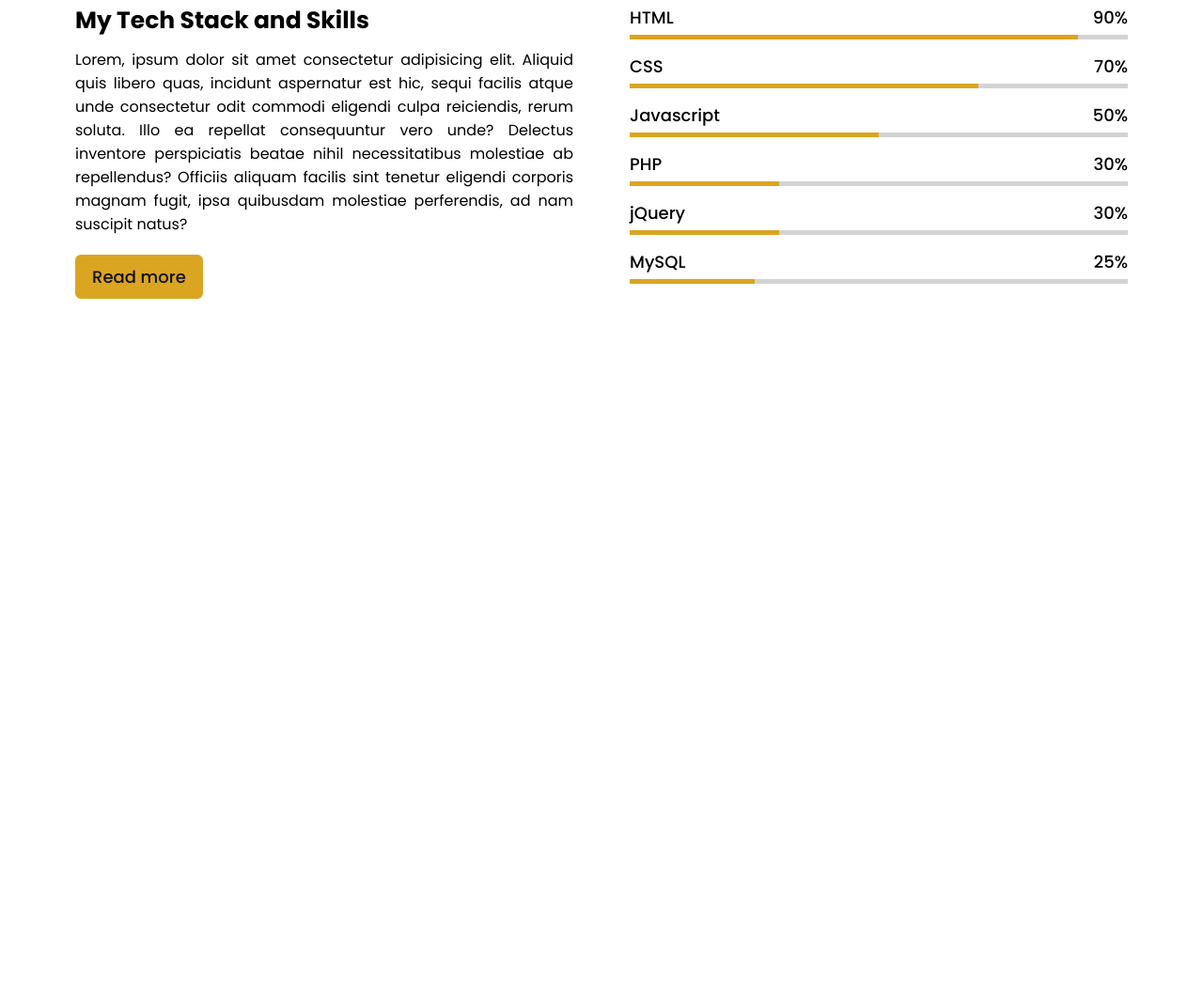
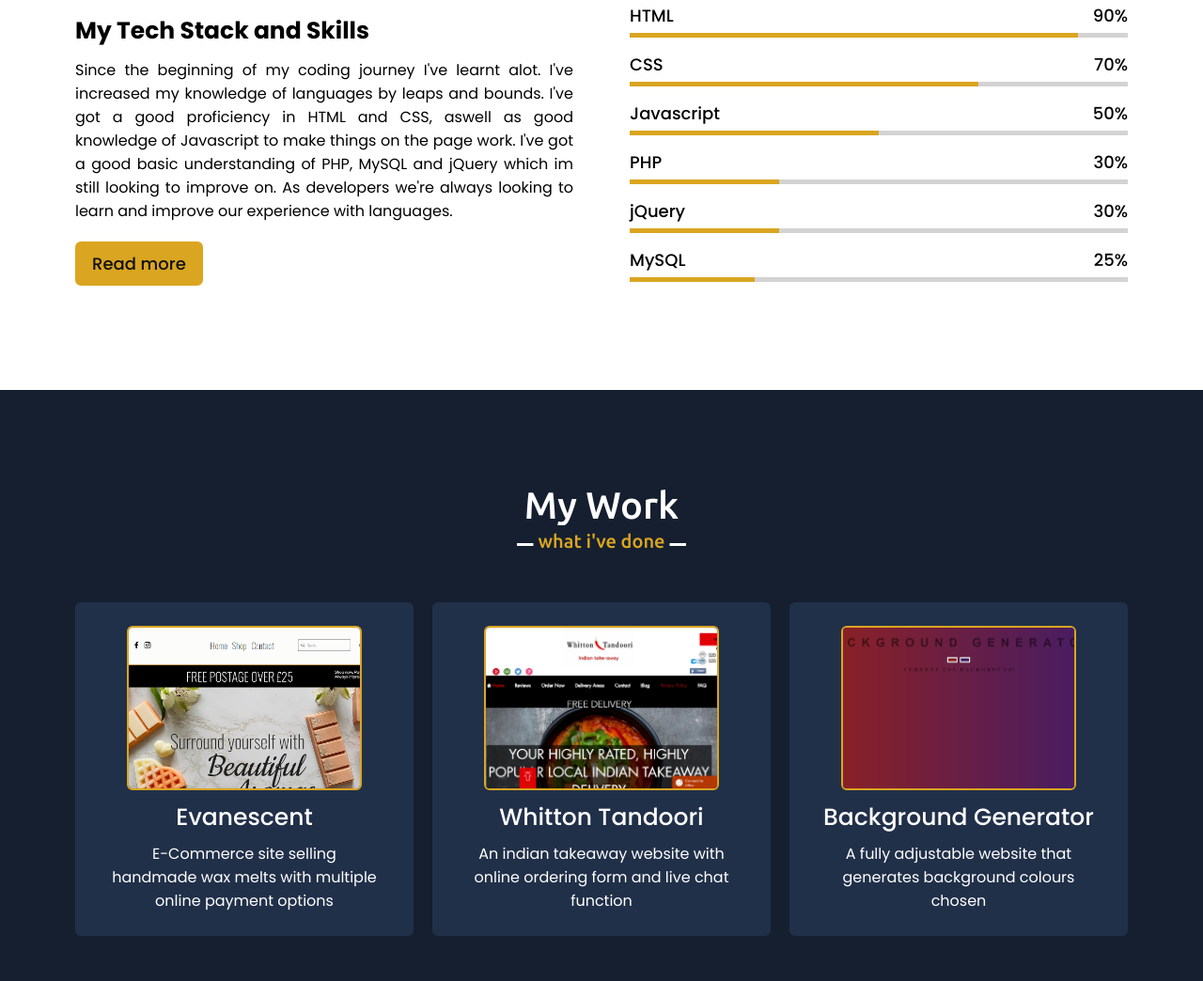
Before and after one commit to thelukeus/lukeconnorresume, a plain HTML site: page index.html in a window 1280 px wide. Shown: the part 2328-3372 px from the top of the page at 94% size. Before the commit the page ends 2746 px from the top, so only its background shows below. Drawn offline with nearby package versions, Linux system fonts and the light colour scheme; a web font is replaced by a local one.

Commit message:
Add files via upload

```diff
--- a/index.html
+++ b/index.html
@@ -8,6 +8,9 @@
 	<meta name="viewport" content="width-device-width, initial-scale=1.0">
 	<link rel="stylesheet" type="text/css" href="style.css">
 	<link rel="stylesheet" href="https://cdnjs.cloudflare.com/ajax/libs/font-awesome/4.7.0/css/font-awesome.min.css">
+    <script src="https://cdnjs.cloudflare.com/ajax/libs/waypoints/4.0.1/jquery.waypoints.js"></script>
+    <script src="https://cdnjs.cloudflare.com/ajax/libs/OwlCarousel2/2.3.4/owl.carousel.min.js"></script>
+    <link rel="stylesheet" href="https://cdnjs.cloudflare.com/ajax/libs/OwlCarousel2/2.3.4/assets/owl.carousel.min.css" />
 
 
 </head>
@@ -53,7 +56,14 @@
                 </div>
                 <div class="column right">
                     <div class="text">I'm Luke and I'm a <span>Developer</span></div>
-                    <p>Lorem ipsum dolor sit amet consectetur adipisicing elit. Itaque, velit ipsa nulla dolores ex quos dolor ad. Beatae possimus natus explicabo aut aliquam nihil voluptates provident modi suscipit iure, architecto corrupti perferendis eligendi repellat iusto sequi aliquid laudantium ab, dolore dicta vitae perspiciatis. Praesentium odio perspiciatis id sequi porro neque quibusdam, reprehenderit beatae eos unde aliquid fugit commodi ea. Odio?</p>
+                    <p>I'm a self taught developer with a great passion for the digital industry.</p>
+                    <p>I've always had a passion for tech, and the digital industry, but another passion of mine
+                        from a young age was design. Development allows me to link my 2 passions together to really
+                        create beautiful designs for the world to see. I first started to learn how to code by watching
+                        tutorial videos and webinars, since then my passion for development has grown exponetially.
+                        As I progressed through an online course it started to show me all the possbilities that you can do using code,
+                        I am now so invested in development that its sparked a new career choice for me, one of which I can thoroughly enjoy.
+                    </p>
                     <a href="#">Download CV</a>
                 </div>
             </div>
@@ -69,7 +79,7 @@
                     <div class="box">
                         <i class="fas fa-paint-brush"></i>
                         <div class="text">Web Design</div>
-                        <p>Lorem ipsum dolor sit amet consectetur, adipisicing elit. Officiis placeat amet obcaecati. Quibusdam, nesciunt aliquam.</p>
+                        <p>I can design your website from scratch using languages, or even design it for you on a CRM platform like Wix/Shopify</p>
                         </div>
                     </div>
 
@@ -77,7 +87,7 @@
                         <div class="box">
                             <i class="fas fa-chart-line"></i>
                             <div class="text">Digital Marketing</div>
-                            <p>Lorem ipsum dolor sit amet consectetur, adipisicing elit. Officiis placeat amet obcaecati. Quibusdam, nesciunt aliquam.</p>
+                            <p>I can set up e-mail campaigns, social media posts and strategies aswell as help with SEO, PPC and other marketing tools</p>
                             </div>
                         </div>
 
@@ -86,7 +96,7 @@
                         <div class="box">
                             <i class="fas fa-hashtag"></i>
                             <div class="text">Social Media</div>
-                            <p>Lorem ipsum dolor sit amet consectetur, adipisicing elit. Officiis placeat amet obcaecati. Quibusdam, nesciunt aliquam.</p>
+                            <p>I can use my expertise in designing and creating social media posts for all platforms including Facebook, Instagram, Snapchat and more.</p>
                             </div>
                         </div>
                 </div>
@@ -102,7 +112,11 @@
             <div class="skills-content">
                 <div class="column left">
                     <div class="text">My Tech Stack and Skills</div>
-                        <p>Lorem, ipsum dolor sit amet consectetur adipisicing elit. Aliquid quis libero quas, incidunt aspernatur est hic, sequi facilis atque unde consectetur odit commodi eligendi culpa reiciendis, rerum soluta. Illo ea repellat consequuntur vero unde? Delectus inventore perspiciatis beatae nihil necessitatibus molestiae ab repellendus? Officiis aliquam facilis sint tenetur eligendi corporis magnam fugit, ipsa quibusdam molestiae perferendis, ad nam suscipit natus?</p>
+                        <p>Since the beginning of my coding journey I've learnt alot. I've increased my knowledge of languages by leaps and bounds.
+                            I've got a good proficiency in HTML and CSS, aswell as good knowledge of Javascript to make things on the page work.
+                            I've got a good basic understanding of PHP, MySQL and jQuery which im still looking to improve on. As developers we're always
+                            looking to learn and improve our experience with languages.
+                        </p>
                         <a href="#">Read more</a>
                     </div>
                     <div class="column right">
@@ -153,6 +167,44 @@
             </div>
     </section>
 
+    <!-- work section start -->
+
+    <section class="work" id="work">
+        <div class="max-width">
+            <h2 class="title">My Work</h2>
+            <div class="carousel owl-carousel">
+                <div class="card">
+                    <div class="box">
+                    <img src="website1.png" alt="">
+                    <div class="text">Evanescent</div>
+                    <p>E-Commerce site selling handmade wax melts with multiple online payment options </p>
+                    </div>
+                </div>
+                <div class="card">
+                    <div class="box">
+                    <img src="website2.png" alt="">
+                    <div class="text">Whitton Tandoori</div>
+                    <p>An indian takeaway website with online ordering form and live chat function</p>
+                    </div>
+                </div>
+                <div class="card">
+                    <div class="box">
+                    <img src="website3.png" alt="">
+                    <div class="text">Background Generator</div>
+                    <p>A fully adjustable website that generates background colours chosen</p>
+                    </div>
+                </div>
+                <div class="card">
+                    <div class="box">
+                    <img src="website4.png" alt="">
+                    <div class="text">CB Photography</div>
+                    <p>A website showcasing work of a small photography business and contact options</p>
+                    </div>
+                </div>
+            </div>
+        </div>
+    </section>
+
     <script src="script.js"></script>
 
 
--- a/script.js
+++ b/script.js
@@ -11,4 +11,26 @@ $(document).ready(function(){
         $('.navbar .menu').toggleClass("active");
         $('.menu-btn i').toggleClass("active");
     });
+
+    // owl carousel script
+    $('.carousel').owlCarousel({
+        margin: 20,
+        loop: true,
+        autoplayTimeOut: 2000,
+        autoplayHoverPause: true,
+        responsive: {
+            0:{
+                items: 1,
+                nav: false
+            },
+            600:{
+                items: 2,
+                nav: false
+            },
+            1000:{
+                items: 3,
+                nav: false
+            }
+        }
+    })
 });
--- a/style.css
+++ b/style.css
@@ -111,7 +111,7 @@ section{
     padding: 100px 0;
 }
 
-.about, .services, .skills {
+.about, .services, .skills, .work {
     font-family: 'Poppins', sans-serif;
 }
 
@@ -207,14 +207,16 @@ content: "who i am";
 }
 
     /* services section styling */
-    .services{
+    .services, .work{
         color:#fff;
         background:rgb(21, 31, 48);
     }
-    .services .title::before{
+    .services .title::before,
+    .work .title::before {
         background:#fff;
     }
-    .services .title::after{
+    .services .title::after,
+    .work .title::after{
         background: rgb(21, 31, 48);
         content:"what i do";
     }
@@ -333,6 +335,58 @@ content: "who i am";
             width: 25%;
         }
 
+        /* work section styling */
+        .work .title::after{
+            content:"what i've done";
+        }
+
+        .work .carousel .card{
+            background:rgb(33, 48, 73);
+            border-radius: 6px;
+            padding: 25px 35px;
+            text-align: center;
+            transition: all 0.3s ease;
+        }
+        .work .carousel .card:hover{
+            background:goldenrod;
+            color:black;
+        }
+        .work .carousel .card .box{
+            display:flex;
+            flex-direction: column;
+            align-items: center;
+            justify-content: center;
+            transition: all 0.3s ease-in;
+        }
+        .work .carousel .card:hover .box{
+            transform: scale(1.05);
+        }
+        .work .carousel .card .text{
+            font-size: 25px;
+            font-weight: 500;
+            margin: 10px 0 7px 0;
+        }
+        .work .carousel .card img{
+            height:175px;
+            width:250px;
+            object-fit: cover;
+            border-radius:6px;
+            border:solid 2px goldenrod;
+        }
+        .work .carousel .card:hover img{
+            border-color:#111;
+        }
+
+        .owl-dots{
+            text-align: center;
+            margin-top: 20px;
+        }
+        .owl-dot {
+            height: 13px;
+            width: 13px;
+            outline:none!important;
+        }
+
 /* responsive media query start */
 @media (max-width: 1300px){
     .home .max-width{
@@ -372,7 +426,7 @@ content: "who i am";
         width: 100%;
         left: -100%;
         top: 0;
-        background: #111;
+        background: rgb(33, 48, 73);
         text-align:center;
         padding-top: 80px;
         transition: all 0.3s ease;
@@ -421,6 +475,10 @@ content: "who i am";
         width: calc(50% - 10px);
         margin-bottom: 20px;
     }
+    .skills .skills-content .column{
+        width:100%;
+        margin-bottom: 35px;
+    }
 
 
 
@@ -444,10 +502,11 @@ content: "who i am";
         font-size:20px;
         padding: 9px 25px;
     }
-    .services .serv-content .card{
+    .services .serv-content .card,
+    .skills .skills-content .column{
         width: 100%;
     }
-
+}
 
 
 
```
Also changed, not shown: 1.png (added), 2.png (added), website1.png (added), website2.png (added), website3.png (added), website4.png (added).
